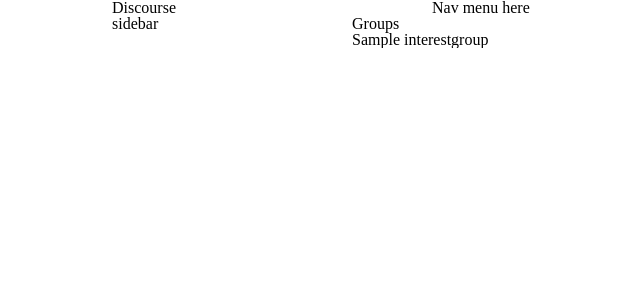
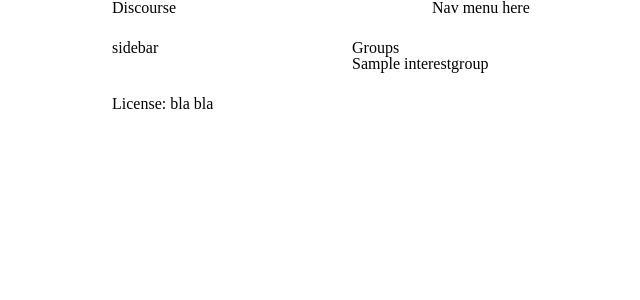
Before and after one commit to idan/discourse, a Django app: template groups/templates/groups/index.html in a window 1280 px wide. Shown: the top 300 px of the page, without its empty margins (58-698 px from the left). Run offline with Django 3.2, Linux system fonts and the light colour scheme; the template is opened without the code that fills it: values that come from a table or form of the project are taken from there, others are empty; tables that the repository leaves empty hold one stand-in row (values such as "Sample post"); style sheets or scripts are compiled from the project's sources; parts of the project's set-up code (start-up, migrations or seed data) failed here and were passed over.

Commit message:
Margins between header, content and footer

```diff
--- a/website/compass/src/screen.scss
+++ b/website/compass/src/screen.scss
@@ -7,7 +7,9 @@
 @import "base";
 
 .wrapper { @include container; }
-#main {
+#site-header {
+    @include column(12, true);
+    @include append-bottom;
     h1 { @include column(4);}
     nav { @include column(8, true); }
 }
@@ -19,3 +21,8 @@
 #content {
     @include column(9, true);
 }
+
+#site-footer {
+    @include column(12, true);
+    @include prepend-top;
+}
--- a/website/media/discourse/css/screen.css
+++ b/website/media/discourse/css/screen.css
@@ -130,30 +130,42 @@ a img {
   *zoom: 1;
 }
 
-/* line 11, ../../../compass/src/screen.scss */
-#main h1 {
+/* line 10, ../../../compass/src/screen.scss */
+#site-header {
+  display: inline;
+  float: left;
+  margin-right: 0;
+  width: 940px;
+  margin-bottom: 1.5em;
+}
+/* line 139, ../../../../../../../../../../usr/lib/ruby/gems/1.9.1/gems/compass-0.10.6/frameworks/blueprint/stylesheets/blueprint/_grid.scss */
+* html #site-header {
+  overflow-x: hidden;
+}
+/* line 13, ../../../compass/src/screen.scss */
+#site-header h1 {
   display: inline;
   float: left;
   margin-right: 20px;
   width: 300px;
 }
 /* line 139, ../../../../../../../../../../usr/lib/ruby/gems/1.9.1/gems/compass-0.10.6/frameworks/blueprint/stylesheets/blueprint/_grid.scss */
-* html #main h1 {
+* html #site-header h1 {
   overflow-x: hidden;
 }
-/* line 12, ../../../compass/src/screen.scss */
-#main nav {
+/* line 14, ../../../compass/src/screen.scss */
+#site-header nav {
   display: inline;
   float: left;
   margin-right: 0;
   width: 620px;
 }
 /* line 139, ../../../../../../../../../../usr/lib/ruby/gems/1.9.1/gems/compass-0.10.6/frameworks/blueprint/stylesheets/blueprint/_grid.scss */
-* html #main nav {
+* html #site-header nav {
   overflow-x: hidden;
 }
 
-/* line 15, ../../../compass/src/screen.scss */
+/* line 17, ../../../compass/src/screen.scss */
 #sidebar {
   display: inline;
   float: left;
@@ -165,7 +177,7 @@ a img {
   overflow-x: hidden;
 }
 
-/* line 19, ../../../compass/src/screen.scss */
+/* line 21, ../../../compass/src/screen.scss */
 #content {
   display: inline;
   float: left;
@@ -176,3 +188,16 @@ a img {
 * html #content {
   overflow-x: hidden;
 }
+
+/* line 25, ../../../compass/src/screen.scss */
+#site-footer {
+  display: inline;
+  float: left;
+  margin-right: 0;
+  width: 940px;
+  margin-top: 1.5em;
+}
+/* line 139, ../../../../../../../../../../usr/lib/ruby/gems/1.9.1/gems/compass-0.10.6/frameworks/blueprint/stylesheets/blueprint/_grid.scss */
+* html #site-footer {
+  overflow-x: hidden;
+}
--- a/website/templates/base.html
+++ b/website/templates/base.html
@@ -14,17 +14,16 @@
     {% block extra_head %}{% endblock %}
 </head>
 <body>
-    <div class="wrapper">
-        <header id="main">
-            <h1>Discourse</h1>
-            <nav>{% block menu %}Nav menu here{% endblock %}</nav>
-        </header>
-    </div>
 <div class="wrapper">
+    <header id="site-header">
+        <h1>Discourse</h1>
+        <nav>{% block menu %}Nav menu here{% endblock %}</nav>
+    </header>
     <nav id="sidebar">{% block sidebar %}sidebar {% endblock %}</nav>
     <section id="content">
     {% block content %}{% endblock %}
     </section>
+    <footer id="site-footer">License: bla bla</footer>
 </div>
 </body>
 </html>
```
